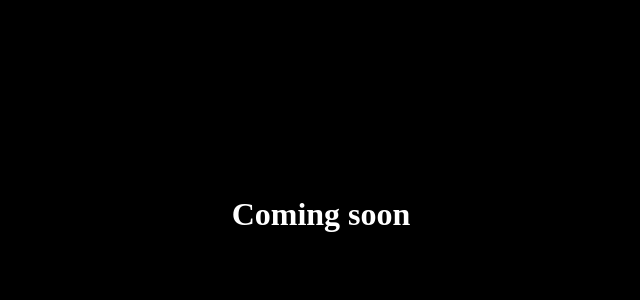
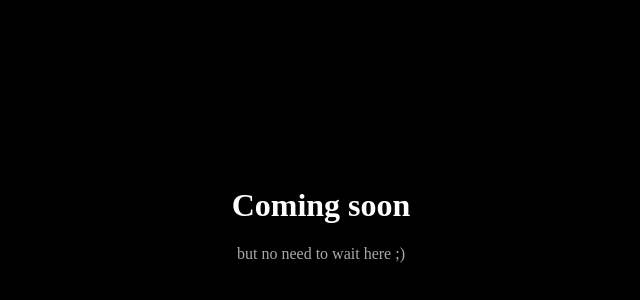
Before and after one commit to tomazjejcic/portfolio, a website built with webpack: page index.html in a window 1280 px wide. Shown: the part 186-486 px from the top of the page, without its empty margins (319-959 px from the left). Built offline with Linux system fonts and the light colour scheme.

Commit message:
imp(page) add sass

```diff
--- a/index.html
+++ b/index.html
@@ -16,9 +16,16 @@
         <script src="./build/bundle.js"></script>
 
         <div class="container">
-            <h1>
-                Coming soon
-            </h1>
+            <div>
+                <h1>
+                    Coming soon
+                </h1>
+            </div>
+
+            <div class="sub-container">
+                but no need to wait here ;)
+            </div>
+
         </div>
 
     </body>
--- a/package.json
+++ b/package.json
@@ -20,6 +20,8 @@
   "homepage": "https://github.com/tomazjejcic/portfolio#readme",
   "devDependencies": {
     "css-loader": "^0.28.4",
+    "node-sass": "^4.5.3",
+    "sass-loader": "^6.0.6",
     "style-loader": "^0.18.2",
     "webpack": "^3.3.0"
   }
--- a/src/index.js
+++ b/src/index.js
@@ -1,6 +1,6 @@
 // entry point
 
 import { myComponent } from './module-1.js';
-import '../css/style.css';
+import '../style/style.scss';
 
 console.log(myComponent);
--- a/css/style.css
+++ b/style/style.scss
@@ -17,4 +17,10 @@ h1 {
     display: flex;
     justify-content: center;
     align-items: center;
+    flex-direction: column;
+
+    .sub-container {
+        position: relative;
+        color: darkgrey;
+    }
 }
--- a/webpack.config.js
+++ b/webpack.config.js
@@ -9,10 +9,11 @@ module.exports = {
     module: {
         rules: [
             {
-                test: /\.css$/,
+                test: /\.scss$/,
                 use: [
                     "style-loader", // needs to be first
-                    "css-loader" // needs to be second
+                    "css-loader", // needs to be second
+                    "sass-loader" // needs to be second
                 ]
             }
         ]
```
Also changed, not shown: build/bundle.js.
